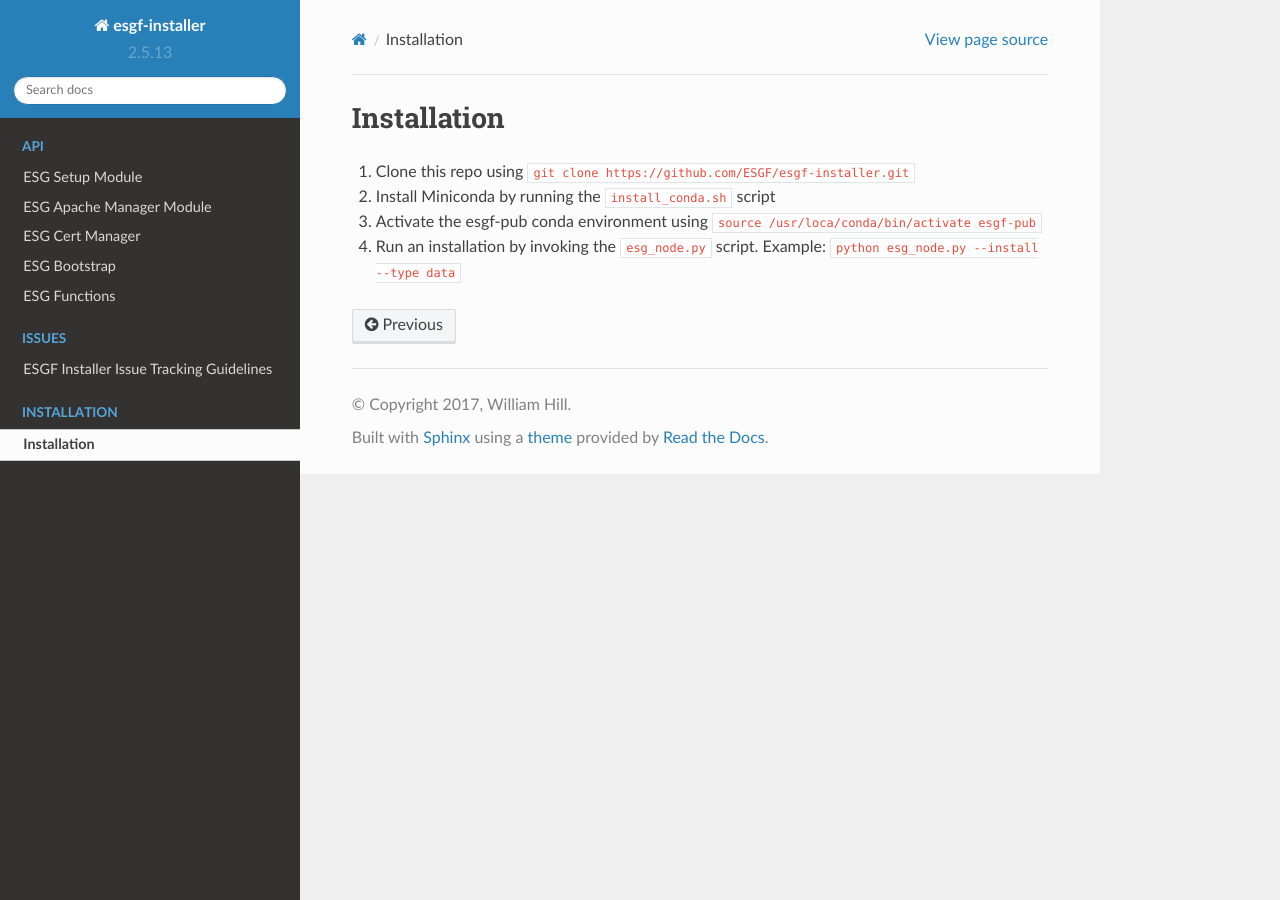
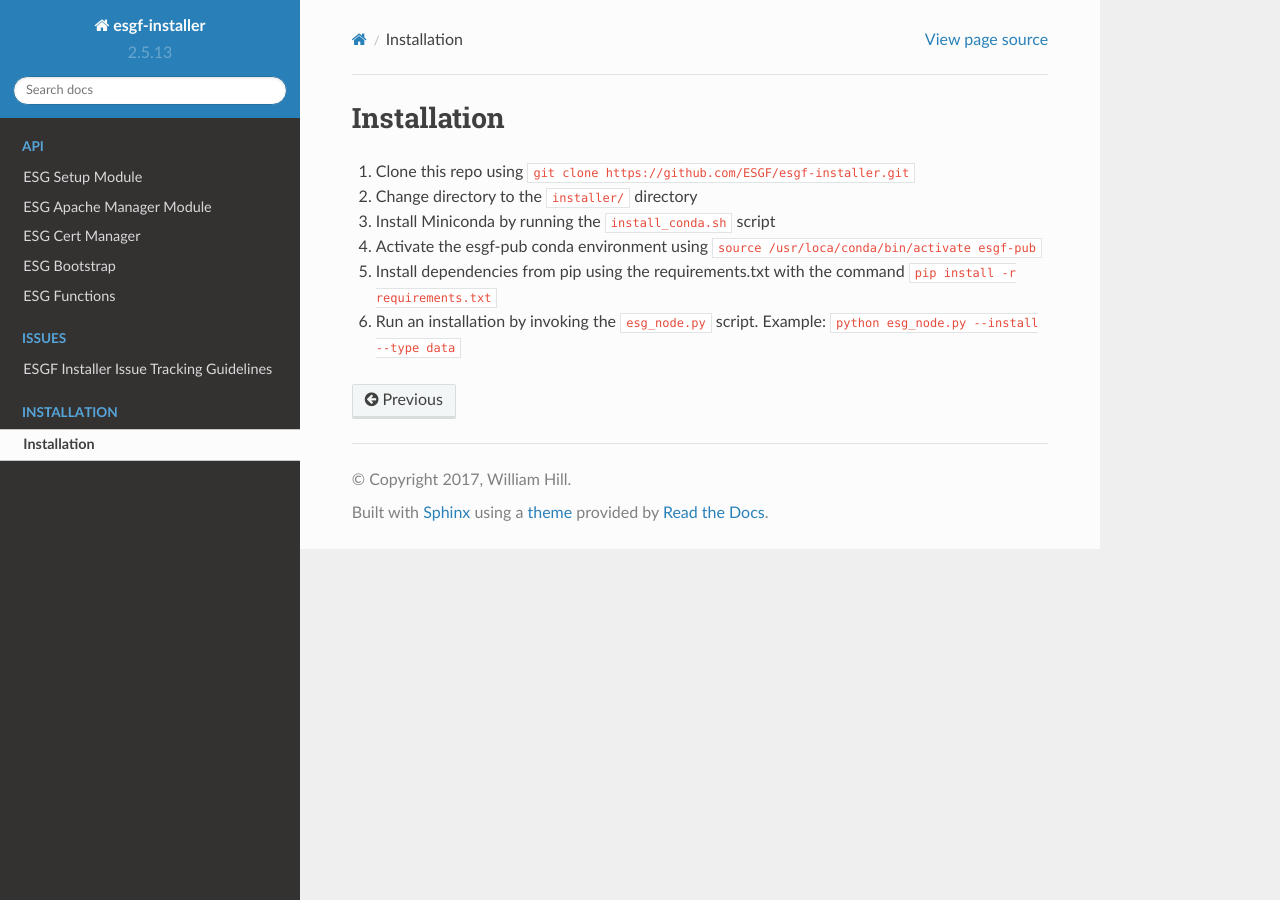
Before and after one commit to ESGF/esgf-installer, a Sphinx documentation site: the page built from docs/installation.rst, in a window 1280 px wide. Built offline with Sphinx 7.4.7 and the Read the Docs theme 2.0.0, drawn with Linux system fonts in a browser that asks for light colours.

Commit message:
updated installation documentation

```diff
--- a/docs/installation.rst
+++ b/docs/installation.rst
@@ -2,7 +2,9 @@ Installation
 ******************************************
 
 1. Clone this repo using ``git clone https://github.com/ESGF/esgf-installer.git``
-2. Install Miniconda by running the ``install_conda.sh`` script
-3. Activate the esgf-pub conda environment using ``source /usr/loca/conda/bin/activate esgf-pub``
-4. Run an installation by invoking the ``esg_node.py`` script.
+2. Change directory to the ``installer/`` directory
+3. Install Miniconda by running the ``install_conda.sh`` script
+4. Activate the esgf-pub conda environment using ``source /usr/loca/conda/bin/activate esgf-pub``
+5. Install dependencies from pip using the requirements.txt with the command ``pip install -r requirements.txt``
+6. Run an installation by invoking the ``esg_node.py`` script.
    Example: ``python esg_node.py --install --type data``
```
